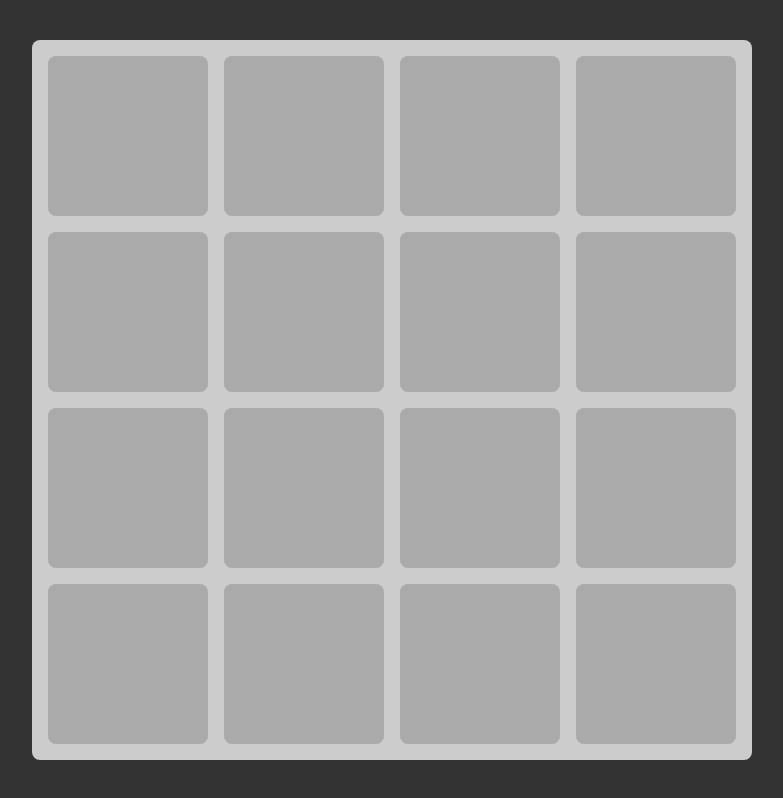
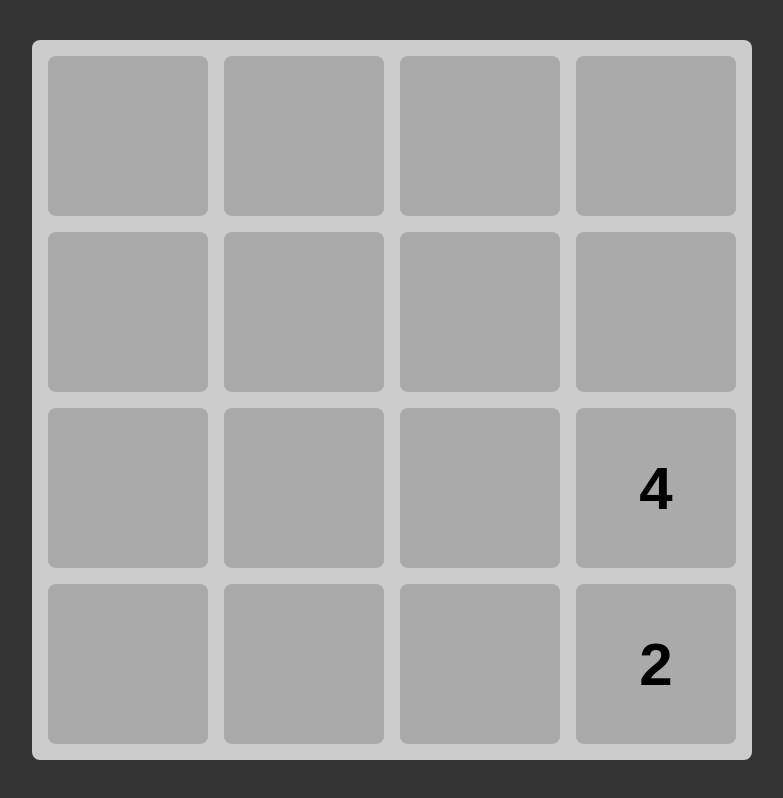
Before and after one commit to Clemi05/2048-game, a plain HTML site: page index.html in a window 1280 px wide. Shown: the whole page, without its empty margins (248-1031 px from the left). Drawn offline with Linux system fonts and the light colour scheme.

Commit message:
added setter value + fixing problem of private var

```diff
--- a/js/Grid.js
+++ b/js/Grid.js
@@ -50,8 +50,8 @@ class Cell {
   set tile(value) {
     this.#tile = value;
     if (value == null) return
-    this.#tile.x = this.x;
-    this.#tile.y = this.y;
+    this.#tile.x = this.#x;
+    this.#tile.y = this.#y;
   }
 }
 
--- a/js/Tile.js
+++ b/js/Tile.js
@@ -2,20 +2,28 @@ export default class Tile {
   #tileElement
   #x
   #y
+  #value
 
   constructor(tileContainer, value = Math.random() > 0.5 ? 2 : 4) {
-    this.#tileElement = document.createElement("div");
-    this.#tileElement = document.addEventListener("tile");
+    this.#tileElement = document.createElement("div")
+    this.#tileElement.classList.add("tile")
     tileContainer.append(this.#tileElement)
     this.value = value
   }
 
+  set value(v) {
+    this.#value = v
+    this.#tileElement.textContent = v
+  }
+
   set x(value) {
+    /* Will set the value of the x of the tile in the CSS */
     this.#x = value
     this.#tileElement.style.setProperty("--x", value)
   }
 
   set y(value) {
+    /* Will set the value of the y of the tile in the CSS */
     this.#y = value
     this.#tileElement.style.setProperty("--y", value)
 
--- a/js/script.js
+++ b/js/script.js
@@ -1,8 +1,9 @@
+/* Imports */
 import Grid from "./Grid.js";
+import Tile from "./Tile.js";
 
 const gameBoard = document.getElementById("game-board");
 
 const grid = new Grid(gameBoard);
-console.log(grid.randomEmptyCell());
 grid.randomEmptyCell().tile = new Tile(gameBoard);
 grid.randomEmptyCell().tile = new Tile(gameBoard);
--- a/style.css
+++ b/style.css
@@ -31,10 +31,6 @@ body {
 }
 
 .tile {
-  --x: 1;
-  --y: 2;
-  --background-lightness: 80%;
-  --text-lightness: 20%;
   position: absolute;
   display: flex;
   justify-content: center;
```
